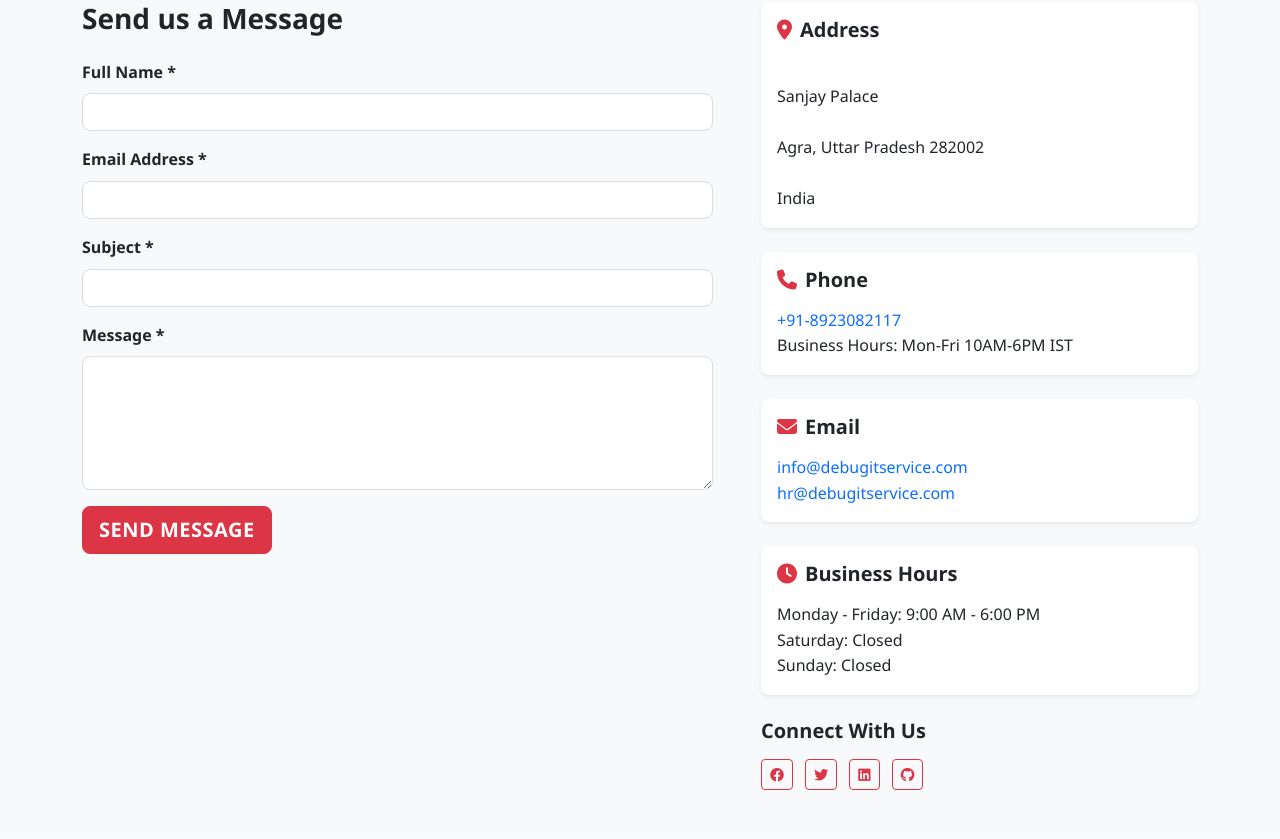
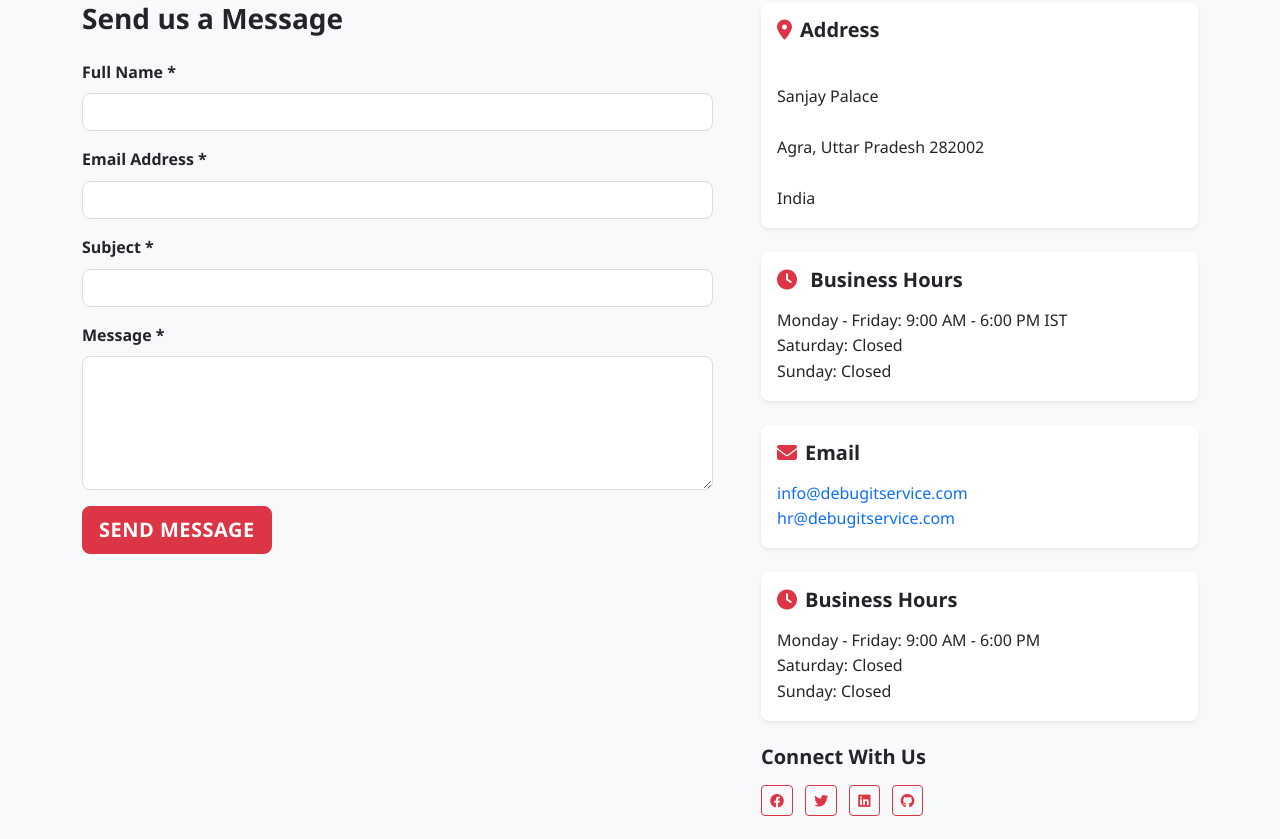
Before and after one commit to mishrahf/DEBUG-IT-SERVICE, a Django app: page /contact/ in a window 1280 px wide. Shown: the part 367-1206 px from the top of the page. Run offline with Django 4.2, Linux system fonts and the light colour scheme.

Commit message:
Revise contact details and business hours format
Updated contact information and business hours.

```diff
--- a/debug_website/templates/home/contact.html
+++ b/debug_website/templates/home/contact.html
@@ -65,11 +65,12 @@
                 <div class="card border-0 shadow-sm mb-4">
                     <div class="card-body">
                         <h5 class="card-title mb-3">
-                            <i class="fas fa-phone text-danger me-2"></i>Phone
+                            <i class="fas fa-clock text-danger me-2"></i> Business Hours
                         </h5>
                         <p class="card-text">
-                            <a href="tel:+918923082117" class="text-decoration-none">+91-8923082117</a><br>
-                            Business Hours: Mon-Fri 10AM-6PM IST
+                            Monday - Friday: 9:00 AM - 6:00 PM IST<br>
+                            Saturday: Closed<br>
+                            Sunday: Closed
                         </p>
                     </div>
                 </div>
```
